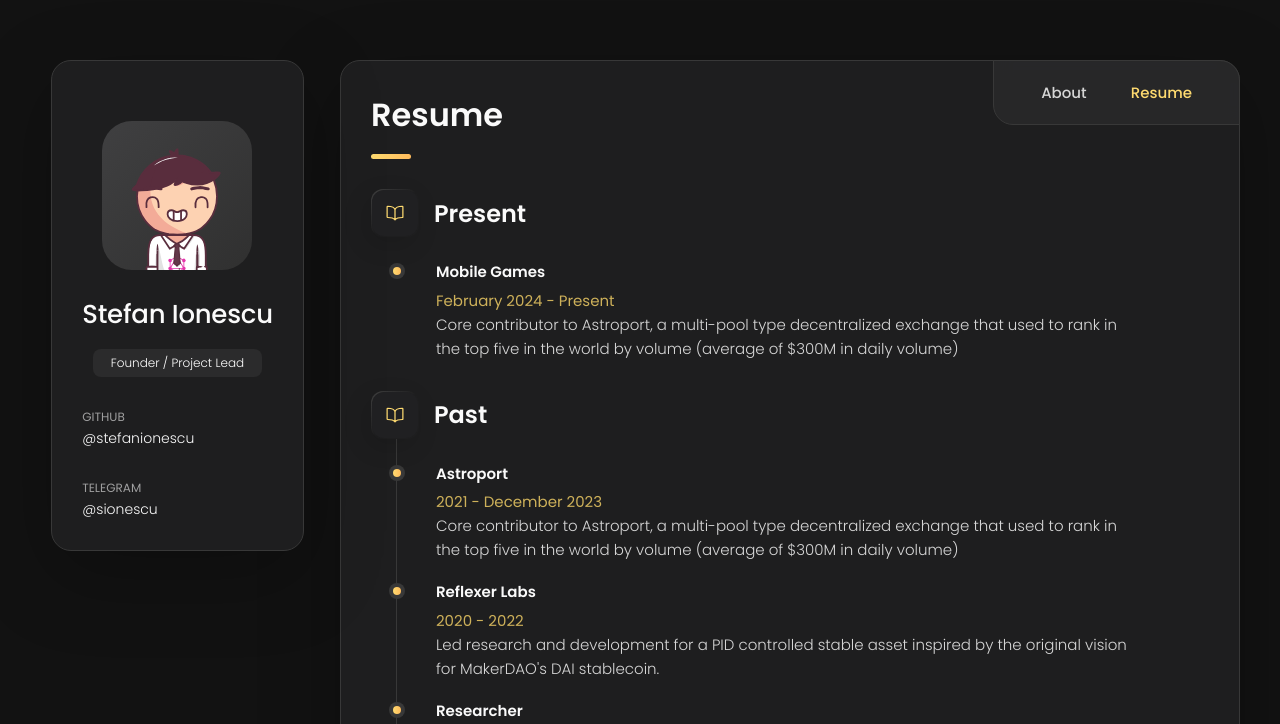
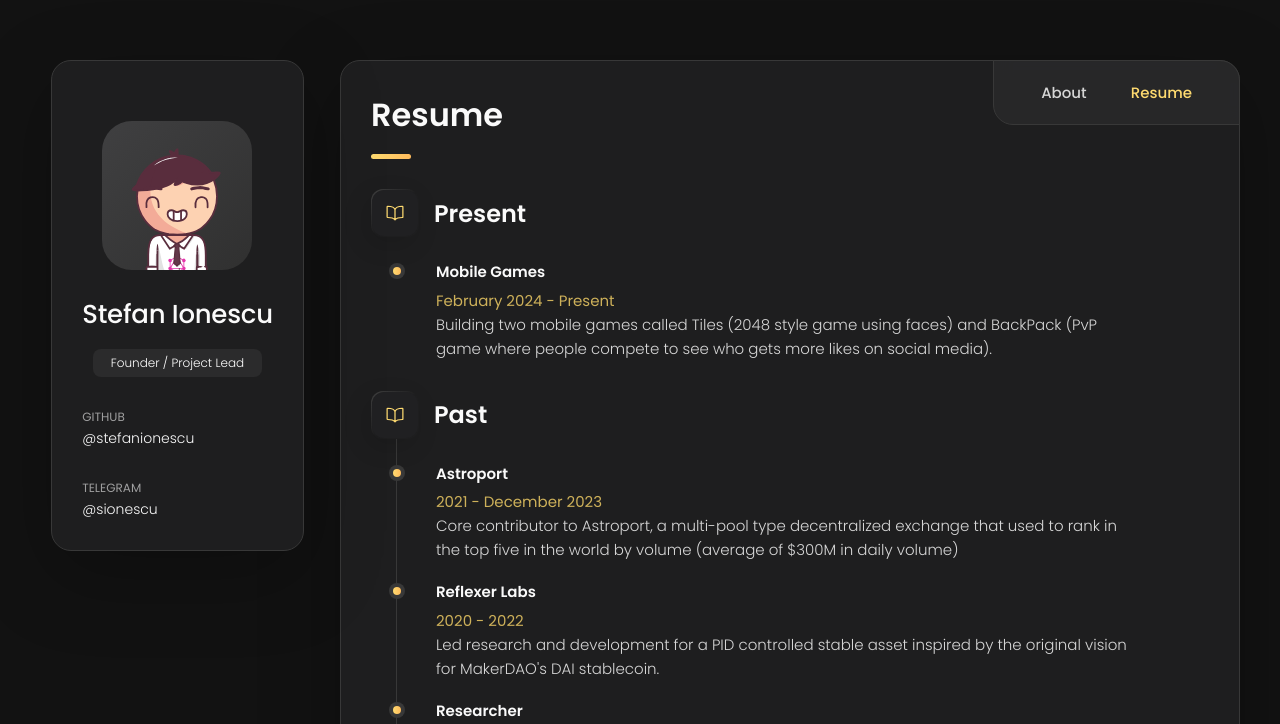
Before and after one commit to stefanionescu/stefanionescu.github.io, a plain HTML site: page index.html in a window 1280 px wide. Both pictures are taken after a click on the button "Resume". Shown: the top 724 px of the page. Drawn offline with nearby package versions, Linux system fonts and the light colour scheme.

Commit message:
Update index.html

```diff
--- a/index.html
+++ b/index.html
@@ -236,7 +236,7 @@
               <span>February 2024 - Present</span>
 
               <p class="timeline-text">
-                Core contributor to Astroport, a multi-pool type decentralized exchange that used to rank in the top five in the world by volume (average of $300M in daily volume)
+                Building two mobile games called Tiles (2048 style game using faces) and BackPack (PvP game where people compete to see who gets more likes on social media).
               </p>
 
             </li>
```
